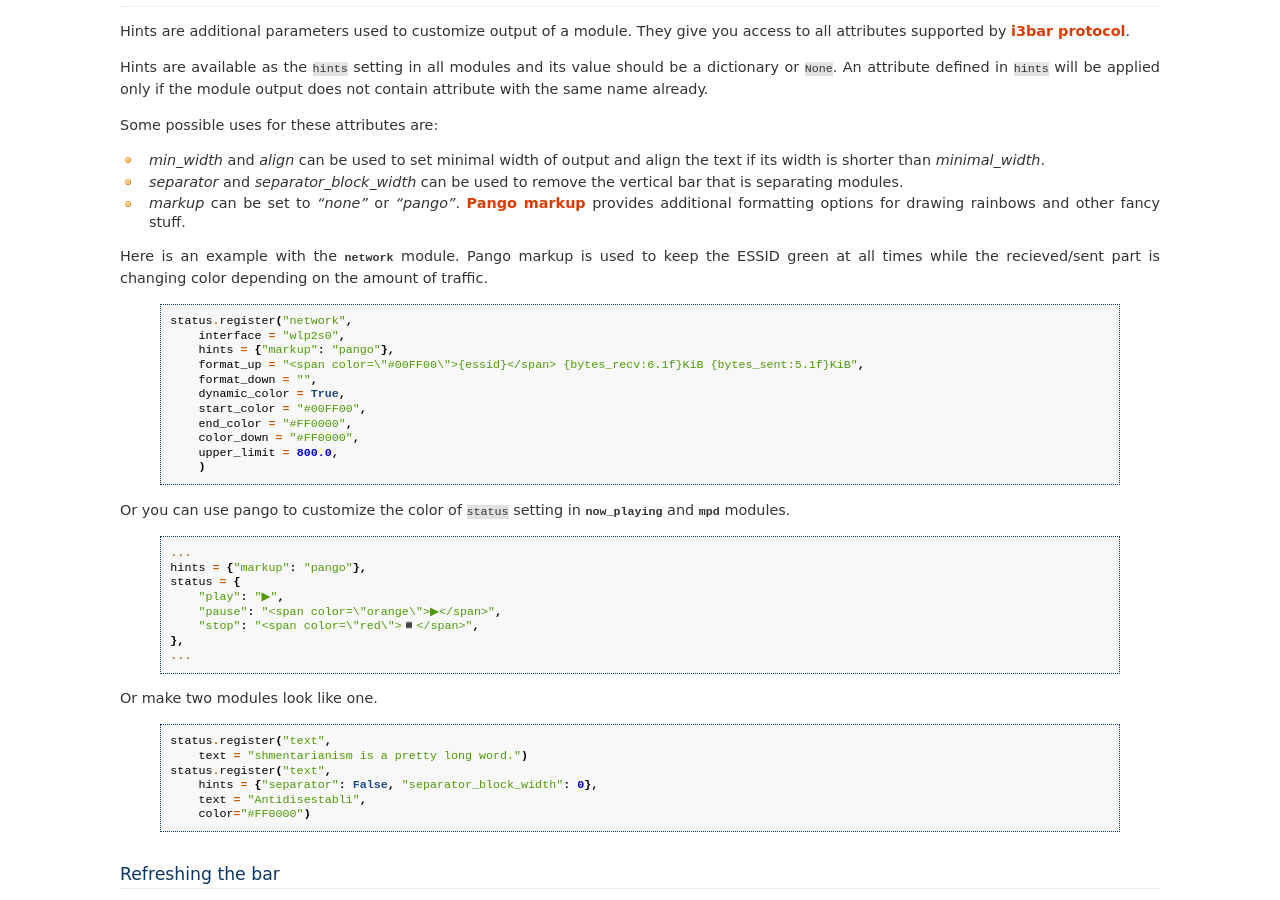
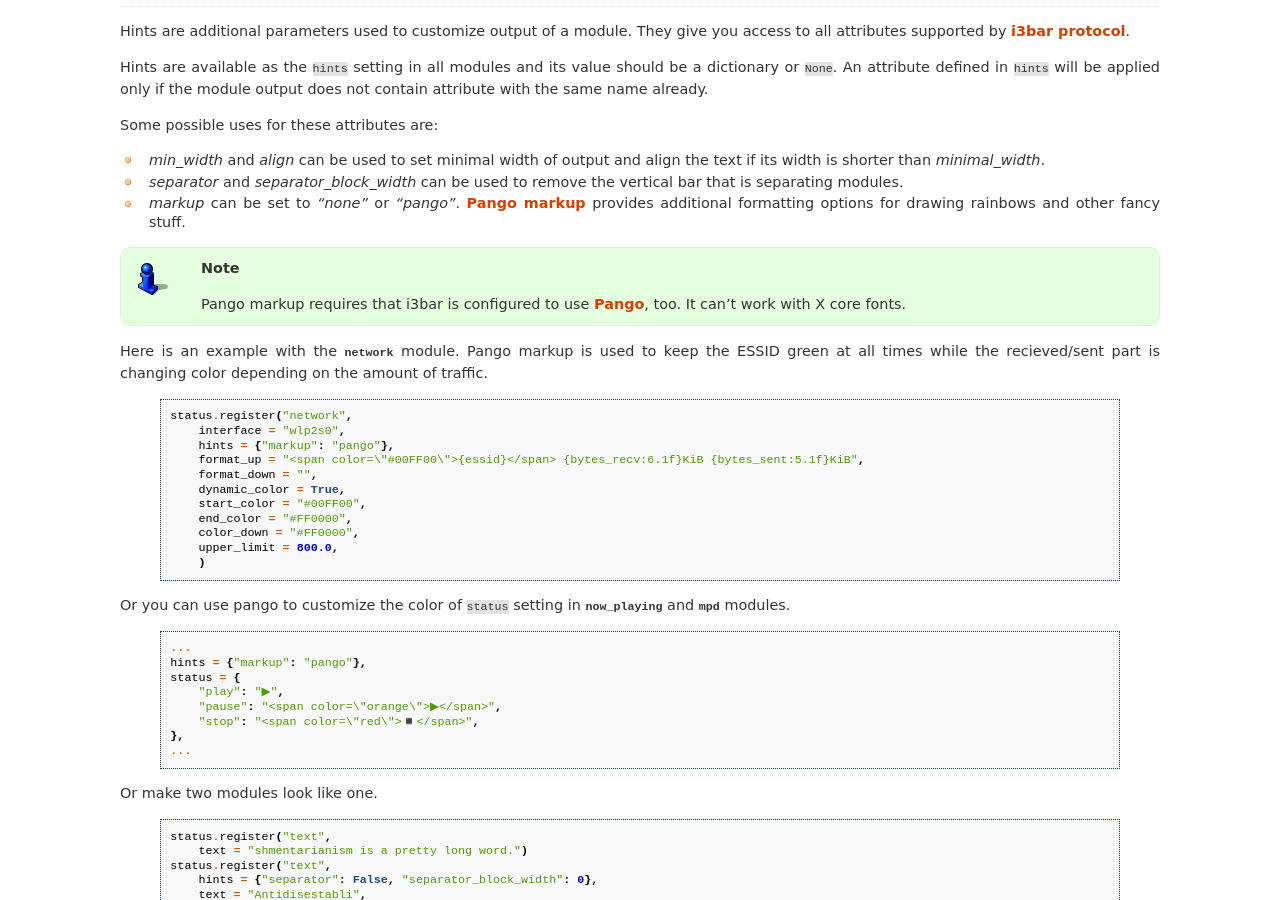
Before and after one commit to enkore/i3pystatus, a Sphinx documentation site: the page built from docs/configuration.rst, in a window 1280 px wide and 900 px high, scrolled down 5369 px. Built offline with Sphinx 7.4.7, drawn with Linux system fonts in a browser that asks for light colours.

Commit message:
Cf. #284

```diff
--- a/docs/configuration.rst
+++ b/docs/configuration.rst
@@ -396,6 +396,8 @@ Some possible uses for these attributes are:
     provides additional formatting options for drawing rainbows and other
     fancy stuff.
 
+.. note:: Pango markup requires that i3bar is configured to use `Pango <http://i3wm.org/docs/userguide.html#fonts>`_, too. It can't work with X core fonts.
+
 Here is an example with the :py:mod:`.network` module.
 Pango markup is used to keep the ESSID green at all times while the
 recieved/sent part is changing color depending on the amount of traffic.
```
